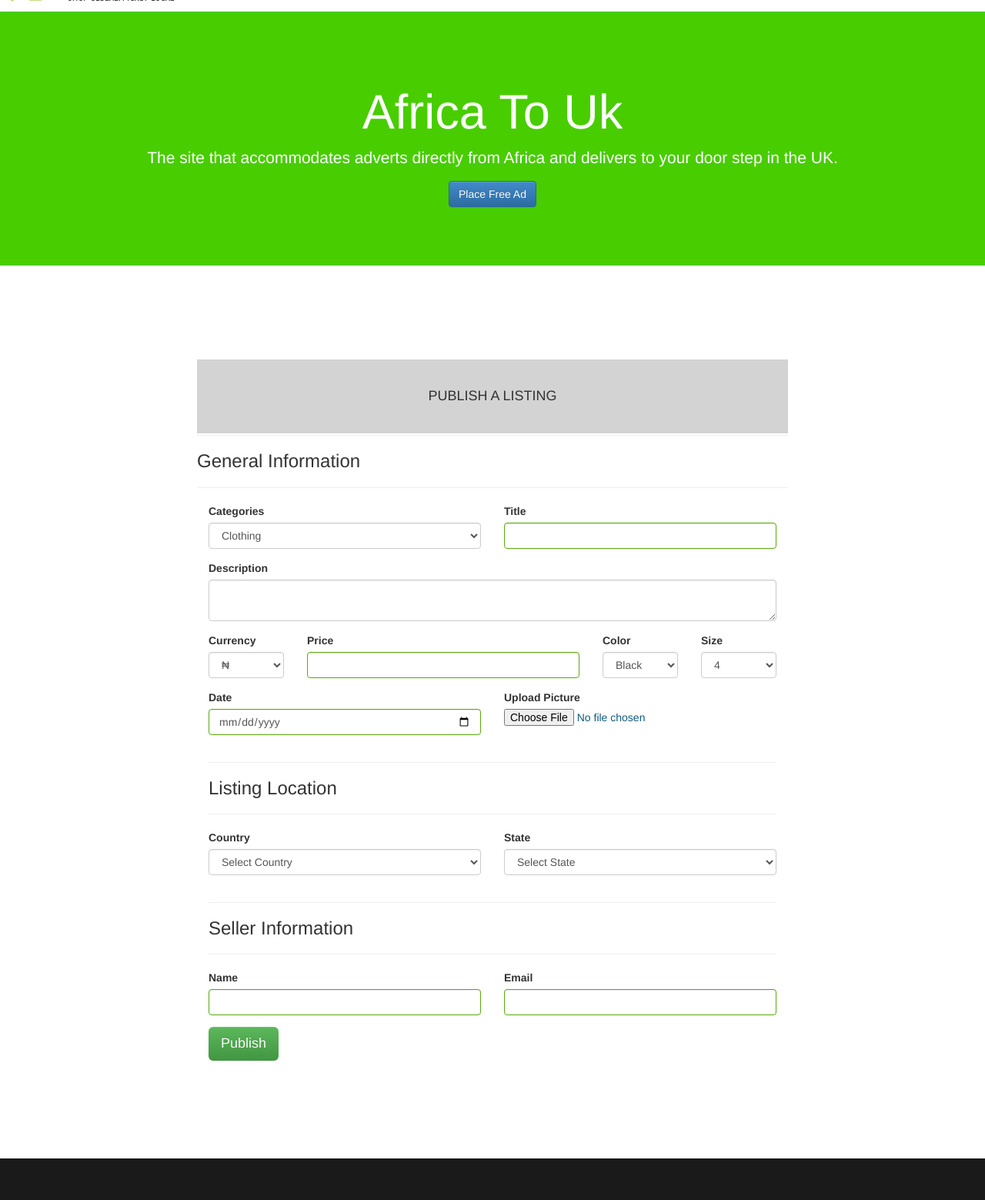
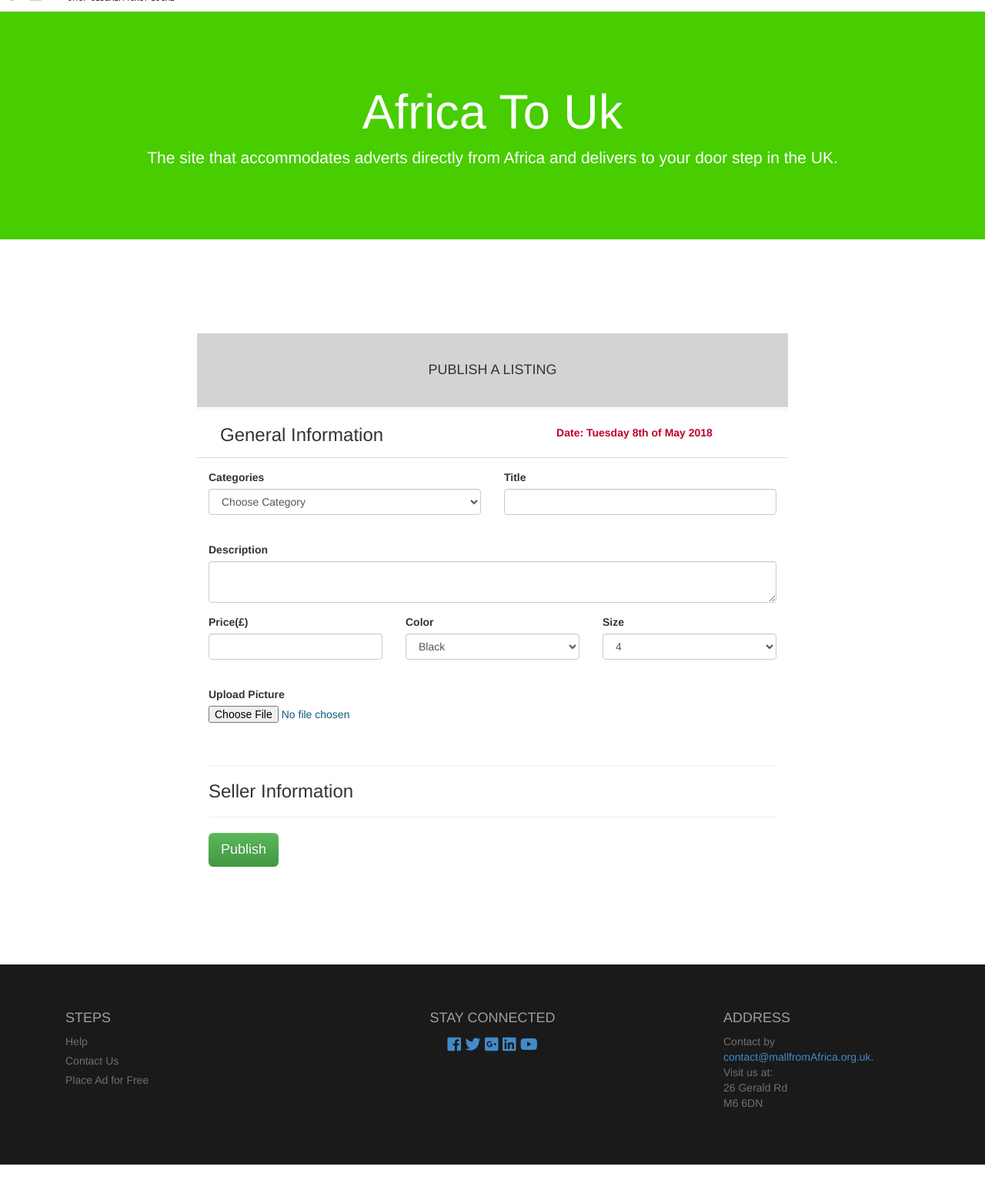
Before and after one commit to Omotola28/Advertisement-Website, a PHP site: page /placeAd.php in a window 1280 px wide. Shown: the part 57-1616 px from the top of the page at 77% size. After the commit the page ends 1570 px from the top, so only its background shows below. Run offline with PHP 8.4, Linux system fonts and the light colour scheme; data that the repository does not hold is empty; some libraries are stand-ins or nearby versions.

Commit message:
Form input data sent

```diff
--- a/Models/PlaceAd.php
+++ b/Models/PlaceAd.php
@@ -16,83 +16,84 @@ class PlaceAd
         $this->_dbInstance = Database::getInstance();
         $this->_dbConnection = $this->_dbInstance->getDbConnection();
 
+
     }
 
     /**
      * insert products into the products table
      */
+
     public function insertAd()
     {
+        $specialChar = '/[\'\/~`\!@#\$%\^&\*\(\)_\-\+=\{\}\[\]\|;:"\<\>,\.\?\\\]/';
+        $titlePattern ='/[^\~\>\<]/';
+        $category = $_POST['adCategory'];
+        $title = $this->test_input($_POST['adTitle']);
+        $description = $this->test_input($_POST['adDescription']);
+        $price = $this->test_input($_POST['adPrice']);
+        $color = $_POST['adColor'];
+        $date = date('Y/m/d');
+        if (!isset($_POST['adSize'])) {
+            $size = 'null';
+        }else{
+            $size = $_POST['adSize'];
+        }
+        if (!isset($_SESSION['logged_in'])) {
+            $_SESSION['logged_in'] = false;
+        }
 
-        if (isset($_POST["publish"])) {
-            $category = $_POST['category'];
-            $title = $this->test_input($_POST['title']);
-            $description = $this->test_input($_POST['description']);
-            $currency = $_POST['currency'];
-            $price = $this->test_input($_POST['amount']);
-            $color = $_POST['color'];
-            $country = $_POST['country'];
-            $state = $_POST['state'];
-            $date = $_POST['date'];
-            $dateFormat = date("Y-m-d", strtotime($date));
-            if (!isset($_SESSION['logged_in'])) {
-                $_SESSION['logged_in'] = false;
+        $target_dir = "images/advertImg/";
+        $fileName = $_FILES["adPicture"]["name"];
+        $target_file = $target_dir . basename($fileName);
+        global $uploadOk;
+        $uploadOk =1;
+        $imageFileType = strtolower(pathinfo($target_file, PATHINFO_EXTENSION));
+
+        if ($_SESSION['logged_in'] == true ) {
+            if(preg_match($specialChar,$price) || preg_match('/[a-zA-Z]/',$price)){
+                echo 'Only numbers allowed in price input box';
+                exit();
             }
-            if (!isset($_POST['size'])) {
-                $size = 'null';
-            }else{
-                $size = $_POST['size'];
+            if(preg_match($titlePattern,$title) ){
+                echo 'No html special character allowed in title box';
+                exit();
             }
+            if ($imageFileType != "jpg" && $imageFileType != "png" && $imageFileType != "jpeg") {
+                $uploadOk = 0;
+                echo "Sorry, only JPG, JPEG, PNG & GIF files are allowed.";
+                exit();
+            }
+            // Check if $uploadOk is set to 0 by an error
+            if ($uploadOk == 0) {
+                echo "Sorry, your file was not uploaded.";
+                exit();
+                // if everything is ok, try to upload file
+            }else {
+                if ($_FILES["adPicture"]["size"] > 500000) {
+                    echo "Sorry, your file is too large.";
+                    exit();
+                } else if (file_exists($target_file)) { // Check if file already exists
+                    echo "Sorry, file already exists.";
+                    exit();
+                } else if (move_uploaded_file($_FILES["adPicture"]["tmp_name"], $target_file)) {
+                    $userID = $_SESSION['user_id'];
+                    $sqlQuery = "INSERT INTO products (category,productTitle,productDes,price,productCol,productSize,productImg,publishDate, sellerID)
+                    VALUES ('$category','$title','$description','$price','$color',$size,'$fileName','$date','$userID')";
+                    $statement = $this->_dbConnection->prepare($sqlQuery); // prepare a PDO statement
+                    $statement->execute(); // execute the PDO statement
+                    echo "Image uploaded";
+                    exit();
+                } else {
+                    echo "Sorry, there was an error uploading your file.";
+                    exit();
+                }
+            }
+        }else {
+            echo "wrong seller information";
+            exit();
+        }
 
 
-            $target_dir = "images/advertImg";
-            $fileName = $_FILES["file"]["name"];
-            $target_file = $target_dir . basename($fileName);
-            $uploadOk = 1;
-            $imageFileType = strtolower(pathinfo($target_file, PATHINFO_EXTENSION));
-
-
-            // We know user email exists if the rows returned are more than 0
-            if ($_SESSION['logged_in'] == false) {
-                $_SESSION['adMessage'] = 'You need to register/login before advertisement is placed';
-                header("location: placeAd.php");
-                exit();
-            } else if ($_SESSION['logged_in'] == true ) {
-                // Allow certain file formats
-                if ($imageFileType != "jpg" && $imageFileType != "png" && $imageFileType != "jpeg") {
-                    $_SESSION['adMessage'] = "Sorry, only JPG, JPEG, PNG & GIF files are allowed.";
-                    $uploadOk = 0;
-                }
-                // Check if $uploadOk is set to 0 by an error
-                if ($uploadOk == 0) {
-                    $_SESSION['adMessage'] = "Sorry, your file was not uploaded.";
-                    // if everything is ok, try to upload file
-                } else {
-                    // Check file size
-                    if ($_FILES["file"]["size"] > 500000) {
-                        $_SESSION['adMessage'] = "Sorry, your file is too large.";
-                    } else if (file_exists($target_file)) { // Check if file already exists
-                        $_SESSION['adMessage'] = "Sorry, file already exists.";
-                    } else if (move_uploaded_file($_FILES["file"]["tmp_name"], $target_file)) {
-                        if(isset($_SESSION['user_id'])){
-                            $userID = $_SESSION['user_id'];
-                            $sqlQuery = "INSERT INTO products (category,productTitle,productDes, currency,price,productCol,productSize,productImg,publishDate, sellerID)
-                          VALUES ('$category','$title','$description','$currency','$price','$color',$size,'$fileName','$dateFormat','$userID')";
-                            $statement = $this->_dbConnection->prepare($sqlQuery); // prepare a PDO statement
-                            $statement->execute(); // execute the PDO statement
-                            echo $category, $title, $description, $currency, $price,$color, $country, $state,$size,$dateFormat,$fileName, $userID;
-
-                        }
-                        $_SESSION['adMessage'] = "The file " . basename($_FILES["file"]["name"]) . "/product details has been uploaded.";
-                    } else {
-                        $_SESSION['adMessage'] = "Sorry, there was an error uploading your file.";
-                    }
-                }
-            } else
-                $_SESSION['adMessage'] = "wrong seller information";
-
-
-        }
     }
 
     /**
--- a/Models/itemData.php
+++ b/Models/itemData.php
@@ -94,8 +94,6 @@ class itemData
             $uploadOk = 1;
             $imageFileType = strtolower(pathinfo($target_file, PATHINFO_EXTENSION));
 
-
-            echo $id,$title,$description,$size,$color,$currency,$price,$country,$state,$fileName;
             if ($imageFileType != "jpg" && $imageFileType != "png" && $imageFileType != "jpeg") {
                 $_SESSION['updateError'] = "Sorry, only JPG, JPEG, PNG & GIF files are allowed.";
                 $uploadOk = 0;
--- a/Views/login.phtml
+++ b/Views/login.phtml
@@ -9,7 +9,7 @@
             <div class="form-row">
                 <div class="form-group col-md-12">
                     <label for="emailInput">Email</label>
-                    <input type="email" class="form-control" id="emailInput" name="emailInput"
+                    <input type="email" class="form-control" id="emailInput" name="emailInput" autocomplete="off"
                            value="<?php if(isset($_SESSION['login'])){extract($_SESSION['login']); echo $email;}   ?>" placeholder="Email" required>
                 </div>
                 <div class="form-group col-md-12">
@@ -19,7 +19,7 @@
                 </div>
             </div>
             <div class="form-group col-md-12">
-                <input type="submit" name="loginBtn" id="loginBtn" class="btn-lg btn-success">
+                <input type="submit" value="Submit" name="loginBtn" id="loginBtn" class="btn-lg btn-success">
             </div>
             <hr>
             <div class="col-md-12">
--- a/Views/placeAd.phtml
+++ b/Views/placeAd.phtml
@@ -3,49 +3,60 @@
     <div class="bg-danger lead text-center"><?php  echo $_SESSION['adMessage'];
         unset($_SESSION['adMessage'])?></div>
 <?php endif; ?>
-    <form action="<?php echo htmlspecialchars($_SERVER["PHP_SELF"]);?>" method="post" enctype="multipart/form-data">
+    <div id="successM" class="bg-danger lead text-center"></div>
+    <form id="placeAdForm" name="placeAdForm" action="<?php echo htmlspecialchars($_SERVER["PHP_SELF"]);?>" method="post" enctype="multipart/form-data">
+       <div id="errorM" class="bg-danger lead text-center"></div>
         <div class="container form">
             <h4 class="formHeader">PUBLISH A LISTING</h4>
             <hr>
-            <h3>General Information</h3>
-            <hr>
+            <div id="headerPlaceAd" class="form-group col-md-12">
+                <div class="form-group col-md-6">
+                    <h3>General Information</h3>
+                </div>
+                <div class="form-group col-md-6">
+                    <label class="adDate" for="date">Date:</label>
+                    <?php echo "<span class='adDate'>" .date('l jS \of F Y')."</span>"?>
+                </div>
+            </div>
+
             <div class="form-row">
                 <div class="form-group col-md-6">
                     <label for="category">Categories</label>
-                    <select id="category" name="category" class="form-control" onchange="select(this.id, 'size');">
-                        <option selected>Clothing</option>
+                    <select id="category" name="category" class="form-control">
+                        <option selected>Choose Category</option>
+                        <option>Clothing</option>
                         <option>Jewellery</option>
                         <option>Accessory</option>
                     </select>
                 </div>
-                <div class="form-group col-md-6">
+                <div id="titleDiv" class="form-group col-md-6">
                     <label for="title">Title</label>
-                    <input type="title" name="title" class="form-control" id="title">
+                        <input type="text" name="title" class="form-control" id="title" required>
+                        <ul class="formConstraint">
+                            <li>No html special characters input</li>
+                        </ul>
                 </div>
             </div>
             <div class="form-row">
                 <div class="form-group col-md-12">
                     <label for="description">Description</label>
-                    <textarea type="text" name="description" class="form-control" id="description"></textarea>
+                    <textarea name="description" class="form-control" id="description" required></textarea>
                 </div>
             </div>
             <div class="form-row">
-                <div class="form-group col-md-2">
-                    <label for="currency">Currency</label>
-                    <select id="currency" name="currency" class="form-control">
-                        <option selected>&#8358;</option>
-                        <option>KSh</option>
-                        <option>R</option>
-                        <option>USh</option>
-                    </select>
+                <div id="priceDiv" class="form-group col-md-4">
+                    <label for="amount">Price(£)</label>
+                    <!--<div class="input-group">
+                        <!--<span class="input-group-addon">&pound;</span>-->
+                        <input id="amount" name="amount" type="text" class="form-control" required>
+                        <ul class="formConstraint">
+                            <li>Enter price as a number</li>
+                            <li>No special characters allowed</li>
+                        </ul>
                 </div>
-                <div class="form-group col-md-6">
-                    <label for="amount">Price</label>
-                    <input id="amount" name="amount" type="number" class="form-control">
-                </div>
-                <div class="form-group col-md-2">
+                <div class="form-group col-md-4">
                     <label for="color">Color</label>
-                    <select id="color" name="color" class="form-control">
+                    <select id="color" name="color" class="form-control" required>
                         <option selected>Black</option>
                         <option>White</option>
                         <option>Red</option>
@@ -62,9 +73,9 @@
                         <option>Multicolored</option>
                     </select>
                 </div>
-                <div class="form-group col-md-2">
+                <div class="form-group col-md-4">
                     <label for="size">Size</label>
-                    <select type="number" id="size" name="size" class="form-control">
+                    <select id="size" name="size" class="form-control" required>
                         <option selected>4</option>
                         <option>6</option>
                         <option>8</option>
@@ -74,36 +85,14 @@
                     </select>
                 </div>
             </div>
-            <div class="form-group col-md-6">
-                <label for="date">Date</label>
-                <input id="date" name="date" type="date" class="form-control">
-            </div>
-            <div class="form-group col-md-6">
+            <div id="fileDiv" class="form-group col-md-12">
                 <label for="file">Upload Picture</label>
-                <input id="file" name="file" type="file" class="uploadPicture file">
-            </div>
-            <div class="col-md-12">
-                <hr>
-                <h3>Listing Location</h3>
-                <hr>
-            </div>
-            <div class="form-row">
-                <div class="form-group col-md-6">
-                    <label for="country">Country</label>
-                    <select id="country" name="country" class="form-control" onchange="printState(this.id, 'state');">
-                        <option value ="" selected>Select Country</option>
-                        <option value="Nigeria">Nigeria</option>
-                        <option value="Kenya">Kenya</option>
-                        <option value="South Africa">South Africa</option>
-                        <option value="Uganda">Uganda</option>
-                    </select>
-                </div>
-                <div class="form-group col-md-6">
-                    <label for="state">State</label>
-                    <select id="state" name="state" class="form-control">
-                        <<option value ="" selected>Select State</option>
-                    </select>
-                </div>
+                <input id="file" name="file" type="file" class="uploadPicture file" required>
+                <ul class="formConstraint">
+                    <li>File format correct</li>
+                    <li>File size less than limit for file upload</li>
+                </ul>
+                <img src="" id="previewImg" height="200" alt="Image preview">
             </div>
             <div class="col-md-12">
                 <hr>
@@ -112,33 +101,24 @@
             </div>
             <?php if(isset($_SESSION["logged_in"]) && $_SESSION["logged_in"] == true ){
                 echo '<div class="form-row">
-                <div class="form-group col-md-6">
+                <div class="form-group col-md-4">
                     <label for="sellerName">Name</label>
-                    <p>'.$_SESSION['firstName'].'</p>
+                    <p>'.$_SESSION['fullName'].'</p>
                 </div>
-                <div class="form-group col-md-6">
+                <div class="form-group col-md-4">
                     <label for="sellerEmail">Email</label>
                      <p>'.$_SESSION['email'].'</p>
+                </div>
+                <div class="form-group col-md-4">
+                    <label for="sellerLocation">Location</label>
+                     <p>'.$_SESSION['country'].', '.$_SESSION['state'].'</p>
                 </div>
             </div>';
 
             }
-            else{
-                echo ' <div class="form-row">
-                <div class="form-group col-md-6">
-                    <label for="sellerName">Name</label>
-                    <input type="text" name="sellerName" class="form-control" id="sellerName">
-                </div>
-                <div class="form-group col-md-6">
-                    <label for="sellerEmail">Email</label>
-                    <input type="email" name="sellerEmail" class="form-control" id="sellerEmail">
-                </div>
-            </div>';
-            }
-
             ?>
             <div class="form-group col-md-12">
-                <button type="submit" name="publish" class="btn-lg btn-success">Publish</button>
+                <input type="submit" id="publish" value="Publish" name="publish" class="btn-lg btn-success">
             </div>
 
         </div>
--- a/Views/template/header.phtml
+++ b/Views/template/header.phtml
@@ -70,8 +70,9 @@
                     <h1 class="display-3">Africa To Uk</h1>
                     <p class="lead">The site that accommodates adverts directly from Africa and delivers to your door step
                         in the UK.</p>
-
-                    <a href="placeAd.php"><button class="btn btn-primary">Place Free Ad</button></a>
+                    <?php if(isset($_SESSION["logged_in"]) && $_SESSION["logged_in"] == true ) {
+                       echo "<a href = 'placeAd.php' ><button class='btn btn-primary'> Place Free Ad </button ></a>";
+                    }?>
                 </div>
             </div>
         <?php endif;?>
--- a/css/my-style.css
+++ b/css/my-style.css
@@ -205,7 +205,7 @@ input:not([type="submit"]):valid{
 /***Transitions constraints box in and out when user hovers or focuses***/
 
 input:not([type="submit"]) + .formConstraint,
-select + .formConstraint{
+select + .formConstraint {
     overflow: hidden;
     max-height: 0;
     transition: max-height 1s ease-out;
@@ -217,7 +217,8 @@ input:not([type="submit"]):active + .formConstraint,
 select:hover + .formConstraint,
 select:focus + .formConstraint,
 select:active + .formConstraint{
-    max-height: 1000px; /* any large number (bigger then the .input-requirements list) */
+    overflow: visible;
+    max-height: 1000px;
     transition: max-height 1s ease-in;
 }
 
@@ -266,6 +267,33 @@ select:active + .formConstraint{
 
 /**LOGIN AGE ENDS HERE **/
 
+/**
+PLACE AD BEGINS HERE
+ */
+#headerPlaceAd{
+    border-bottom: 1px solid gainsboro;
+}
+
+#headerPlaceAd h3{
+    margin: 0;
+}
+
+#headerPlaceAd div:nth-child(2){
+    text-align: center;
+}
+
+.adDate{
+    color: #bf002c;
+    font-weight: 700;
+    text-align: center;
+}
+
+#previewImg{
+    display: none;
+}
+/**
+PLACEAD ENDS HERE
+ */
 /*Listing page starts here **/
 
 .listing{
@@ -542,6 +570,14 @@ div.myDetails{
     background-color: cadetblue;
 }
 
+#adminAdList{
+    display: none;
+}
+
+#adminUsersList{
+    display: none;
+}
+
 .navIcons{
     font-size: 2em;
     position: relative;
--- a/placeAd.php
+++ b/placeAd.php
@@ -1,4 +1,5 @@
 <?php
+
 session_start();
 /**
  * Created by PhpStorm.
@@ -17,7 +18,9 @@ $runExpired->expiredAd();
 
 //insert product into database
 $placeAd = new PlaceAd();
-$placeAd->insertAd();
 
+if(isset($_POST['adBtn'])){
+    $placeAd->insertAd();
+}
 
 require_once('Views/placeAd.phtml');
```
Also changed, not shown: Models/CustomerData.php (+5 -2 lines), Models/ExtractProductData.php (+5 -4 lines), Views/register.phtml (+7 -7 lines), js/scripts.js (+4 -27 lines), js/validateForm.js (+213 -12 lines), images/advertImg/Screenshot (8).png (added).
